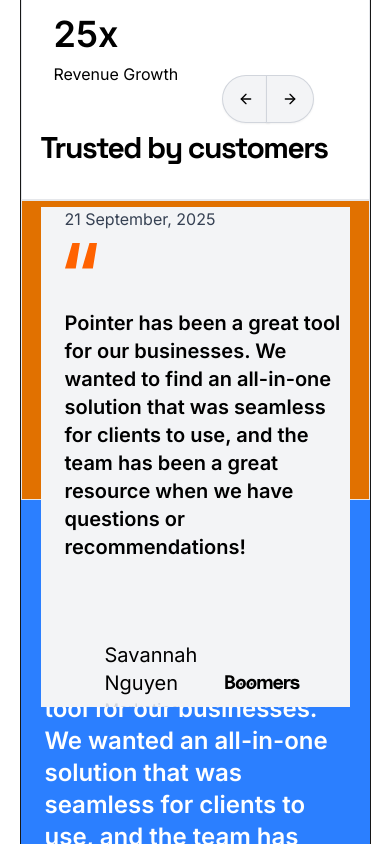
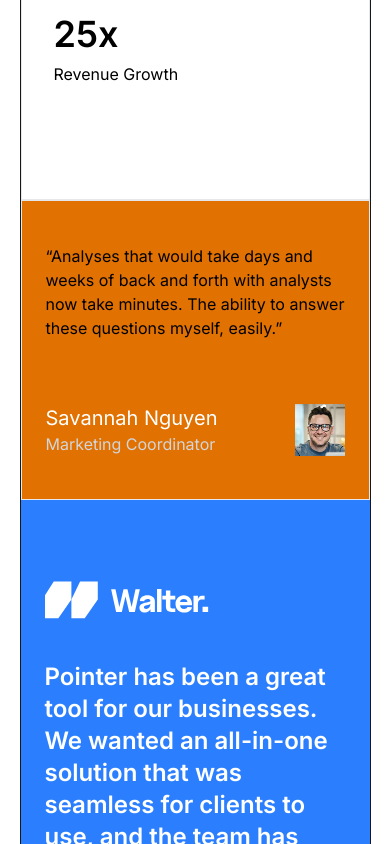
Before and after one commit to muflihaAzmi/ecommerce, a Next.js app: page /review in a window 390 px wide. Shown: the part 1960-2804 px from the top of the page. Built offline with nearby package versions, Linux system fonts and the light colour scheme.

Commit message:
leatest commit

```diff
--- a/src/app/blog/Marketing.tsx
+++ b/src/app/blog/Marketing.tsx
@@ -1,6 +1,6 @@
 import React from "react";
 
-function Marketing({backimage ,cardname } :any) {
+function Marketing({backimage ,cardname } :{backimage:string,cardname:string}) {
 
 
   return (
@@ -8,7 +8,7 @@
 
         <div
 
-          className="bg-cover bg-center h-[450px] md:w-[700px] w-[full] md:ml-10 pl-10 pt-10 md:mt-10 transition-transform duration-500 hover:scale-110 "
+          className="bg-cover bg-center md:h-[450px] md:w-[700px] md:ml-10 pl-10 pt-10 md:mt-10 transition-transform duration-500 hover:scale-110 "
           style={{ backgroundImage: `url(${backimage} )` } }
         >
           <div className="bg-white md:w-[400px] w-[280px] h-[350px] flex flex-col p-5 shadow-lg rounded  overflow-y-scroll no-scrollbar">
--- a/src/app/blog/page.tsx
+++ b/src/app/blog/page.tsx
@@ -1,10 +1,10 @@
 "use client";
 
-import React, { useEffect, useState } from "react";
+import React, {  useState } from "react";
 import Marketing from "./Marketing";
-import { div } from "motion/react-client";
+
 import { spaceGrotesk } from "../ui/components";
-import LeatestBlog from "../comppage3/lateastBlog";
+
 import { motion } from "motion/react";
 
 function BlogOne() {
@@ -249,7 +249,7 @@
             </div>
           </div>
 
-          <div className="h-[500px] w-[900px] overflow-y-scroll no-scrollbar">
+          <div className="h-[900px] md:w-[900px] overflow-y-scroll no-scrollbar">
             {Blog === "NEWS" &&
               newsImage.map((items, index) => (
                 <Marketing
--- a/src/app/contactpage/mainContact.tsx
+++ b/src/app/contactpage/mainContact.tsx
@@ -25,7 +25,7 @@
 
   return (
     <div>
-     <div className='flex flex-row justify-between  gap-8 w-[90%] md:px-13 '>
+     <div className='flex flex-row justify-between gap-8 w-[90%] md:px-13 '>
         {contactList.map((items,index)=>(
             <Contactbutton
             key={index}
--- a/src/app/page.tsx
+++ b/src/app/page.tsx
@@ -208,7 +208,7 @@
             </video>
           </div>
         </div>
-        <div className="container mx-auto mygradient  overflow-hidden   w-[85%] mt-20">
+        <div className="container mx-auto mygradient overflow-hidden   w-[85%] mt-20">
           <div className="flex justify-center gap-9 ">
             <motion.div
               className="flex flex-shrink-0 h-[50px] gap-9 justify-center   "
--- a/src/app/review/page.tsx
+++ b/src/app/review/page.tsx
@@ -108,7 +108,9 @@
 
 
       <ReviewOne/>
-      <Boomer/>
+      <div className="mt-550">
+      <Boomer />
+      </div>
     </div>
   );
 }
--- a/src/app/review/review2.tsx
+++ b/src/app/review/review2.tsx
@@ -10,8 +10,8 @@
 } from "@/components/ui/carousel"
 function Boomer() {
   return (
-    <div className="min-h-screen mt-100 ">
-      <div className="w-[90%] container mx-auto  border-l-1 border-r-1 md:px-30 px-5 mt-40">
+    <div className="min-h-screen  ">
+      <div className="w-[90%] container mx-auto  border-l-1 border-r-1 md:px-30 px-5 ">
 
         <p
           className={`text-black lg:text-5xl sm:text-4xl text-3xl flex  items-center mt-10 font-semibold tracking-tighter [word-spacing:0.01px] leading-tight text-center ${spaceGrotesk.className}`}
```
